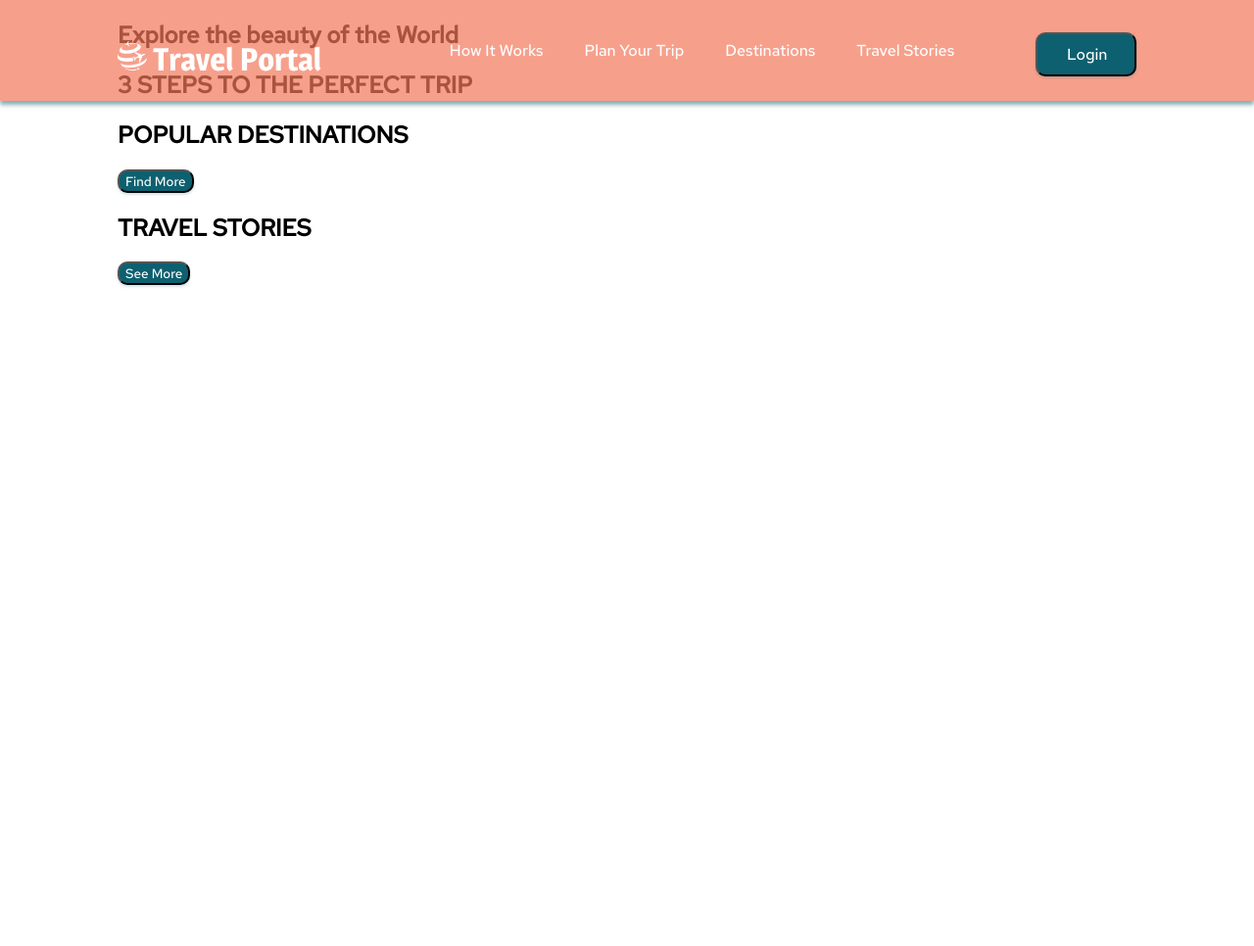
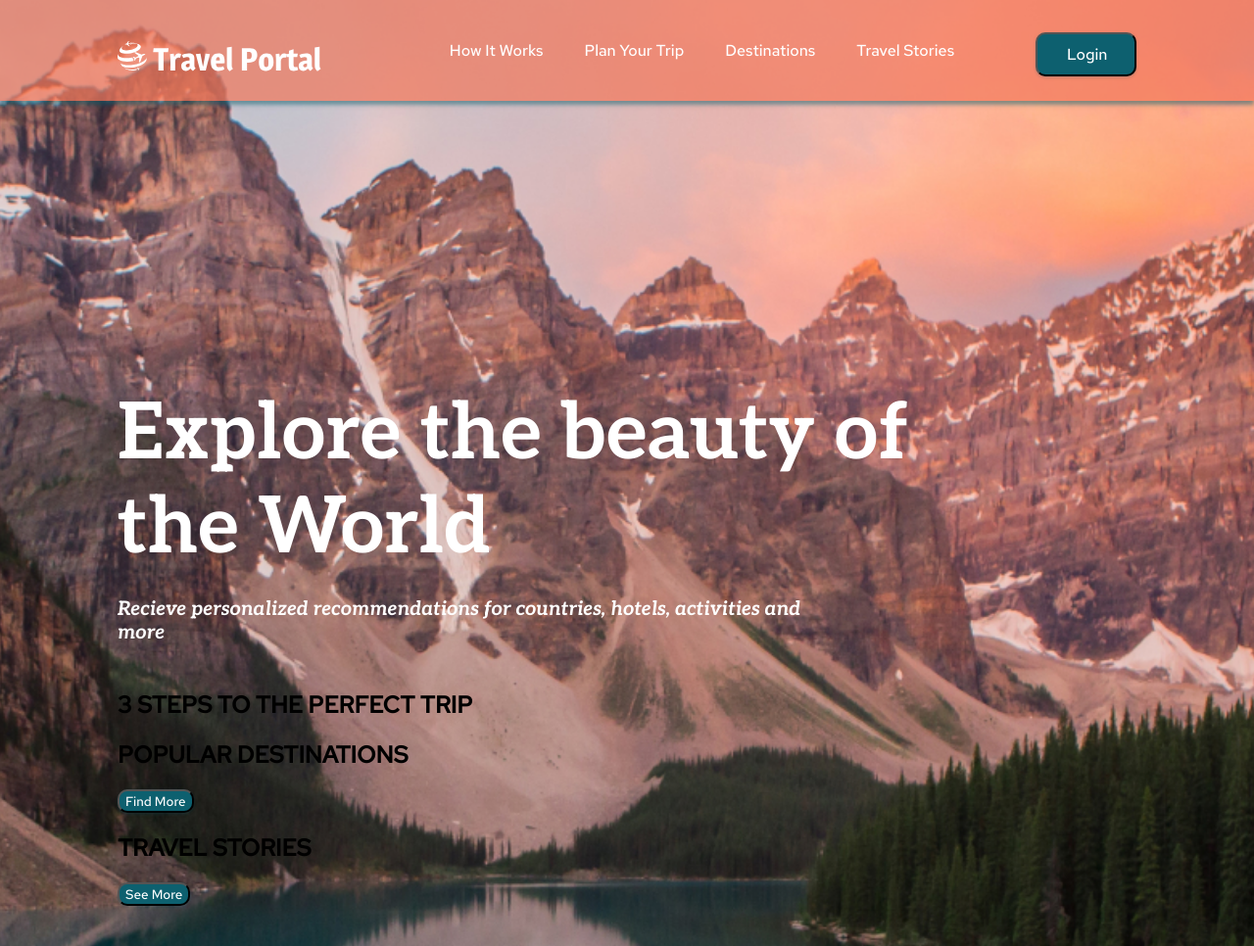
Before and after one commit to Elijah-I/rsschool-travel, a plain HTML site: page index.html in a window 1280 px wide. Shown: the top 966 px of the page at 98% size. Before the commit the page ends 800 px from the top, so only its background shows below. Drawn offline with Linux system fonts and the light colour scheme.

Commit message:
feat: start add preview styles

```diff
--- a/index.html
+++ b/index.html
@@ -33,9 +33,11 @@
         </div>
     </header>
     <main>
+        <div class="wrapper">
             <div class="container">
                 <section class="section" id="preview">
-                <h1 class="section-title">Explore the beauty of the World</h1>
+                    <h1 class="section-title preview-title">Explore the beauty of the World</h1>
+                    <p class="preview-subtitle">Recieve personalized recommendations for countries, hotels, activities and more</p>
                 </section>
                 <section class="section" id="steps">
                     <h2 class="section-title">3 STEPS TO THE PERFECT TRIP</h2>
@@ -50,6 +52,7 @@
                 </section>
             </div>
         </main>
+        </div>
     <footer>
         <div class="container">
             <ul class="social-list">
--- a/style.css
+++ b/style.css
@@ -56,7 +56,7 @@ header {
     flex-wrap: wrap;
     align-items: flex-end;
     justify-content: space-between;
-    padding-top: 25px
+    padding-top: 25px;
 }
 
 .header-list {
@@ -71,17 +71,7 @@ header {
 .header-item:last-child {
     margin-right: 0px;
 }
-/*
-.nav-list {
-    display: flex;
-    flex-direction: row;
-    align-items: flex-end;
-    list-style: none;
-    max-width: 527px;
-}
-*/
 
-/*Изменить паддинги и высоту строки*/
 .header-link {
     padding: 0;
     line-height: 50px;
@@ -124,3 +114,35 @@ header {
     line-height: 21px;
 
 }
+
+/*End header styles*/
+
+/*Start main styles*/
+
+.wrapper {
+    background: url(./assets/img/preview-bg-image.jpg) no-repeat center;
+    background-size: cover;
+    padding: 330px 0;
+    margin: 0;
+}
+
+.preview-title {
+    font-family: Aleo;
+    font-size: 80px;
+    font-weight: 700;
+l   line-height: 96px;
+    color: #ffffff;
+    max-width: 892px;
+    margin-bottom: 22px;
+}
+
+.preview-subtitle {
+    font-family: Aleo;
+    font-size: 20px;
+    font-style: italic;
+    font-weight: 700;
+    line-height: 24px;
+    max-width: 723px;
+    color: white;
+    margin-bottom: 46px;
+}
```
Lines whose indentation alone changed are shown as unchanged.
